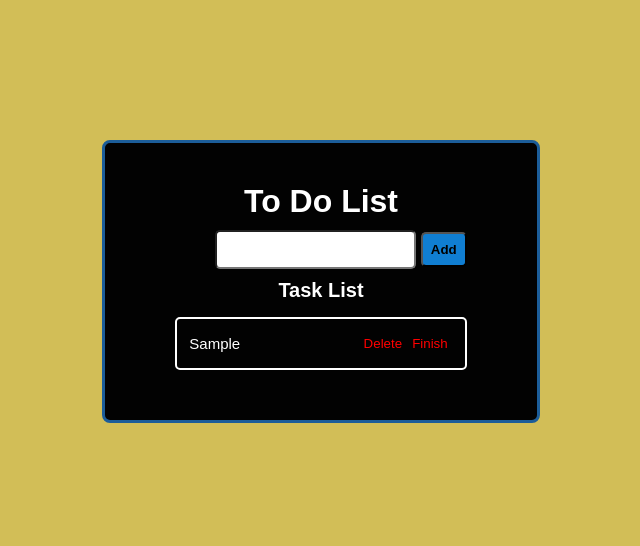
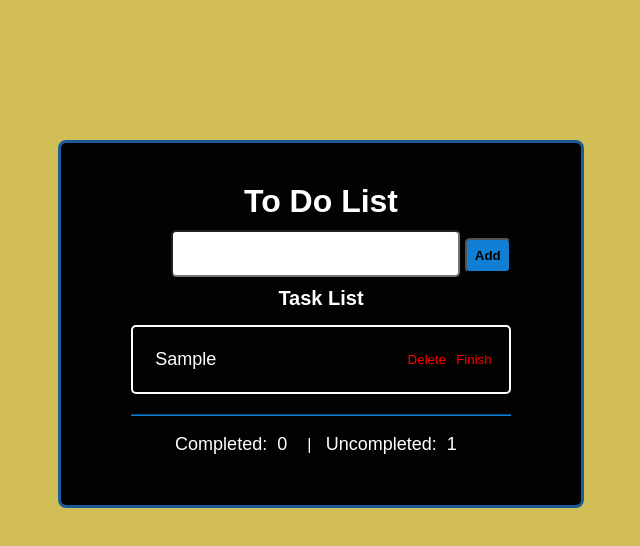
Before and after one commit to udhaya-2/JavaScript-project, a plain HTML site: page to-do list/index.html in a window 1280 px wide. Both pictures are taken after typing "Sample" into the empty fields and a click on the button "Add". Shown: the whole page, without its empty margins (319-959 px from the left). Drawn offline with Linux system fonts and the light colour scheme.

Commit message:
todo list

```diff
--- a/to-do list/app.js
+++ b/to-do list/app.js
@@ -1,6 +1,12 @@
 let input= document.querySelector('#input-box')
 let button = document.getElementById('adds')
+let completed=document.querySelector('.completed')
+let uncompleted=document.querySelector('.uncompleted')
+let complete=0
+let count=0
 let todos=[]
+
+
 // const read= new read()
 button.addEventListener('click',()=>{
     if(input.value.trim()==''){
@@ -8,10 +14,16 @@ button.addEventListener('click',()=>{
     }
     else{
         todos.push({text:input.value,completed:false})
+        count = todos.length
         addtodo(input.value)
         input.value=''}
 })
 function Delete(todo){
+        complete--
+        count--
+        if(complete <0)
+            complete=0
+        completed.innerHTML=complete
         if(todo >=0 && todo < todos.length){
             todos.splice(todo,1)
           }
@@ -19,6 +31,10 @@ function Delete(todo){
 }
 
 function addtodo(){
+    if (count<0)
+        uncompleted.innerHTML=0
+    else
+       uncompleted.innerHTML=count
     const tasklist= document.getElementById('Tasklist')
     tasklist.innerHTML=''
     todos.forEach((todo ,index)=>{
@@ -29,7 +45,9 @@ function addtodo(){
    })
    }
 function finish(index){
+      complete++
+      count--
+      completed.innerHTML=complete
       todos[index].completed = !todos[index].completed;
       addtodo();
-
 }
--- a/to-do list/index.html
+++ b/to-do list/index.html
@@ -16,10 +16,16 @@
             </div>
             <div>
                 <section>
-                    <h4>Task List</h4>
-                    <ul  id="Tasklist">
 
-                    </ul>
+                        <h4>Task List</h4>
+                        <ul  id="Tasklist">
+                        </ul>
+
+                        <div class="complete">
+                           <hr><br>
+                            <span>Completed:<span class="completed">0</span></span>|
+                            <span>Uncompleted:<span class="uncompleted">0</span></span></div>
+
                 </section>
              </div>
           </div>
--- a/to-do list/style.css
+++ b/to-do list/style.css
@@ -24,9 +24,12 @@ body{
 }
 input{
     margin-top:10px;
-    padding: 10px;
+    padding: 10px ;
+    font-size: 20px;
     border-radius: 5px;
     margin-left: 40px;
+    outline: none;
+
 }
 button#adds{
     padding:8px;
@@ -63,3 +66,14 @@ section h4{
     cursor: pointer;
     padding: 5px;
 }
+section .complete{
+  margin-top: 20px;
+  text-align: center
+}
+.complete hr{
+    border-color: #107ed2;
+}
+section span {
+      padding: 10px;
+      font-size: 18px;
+}
```
